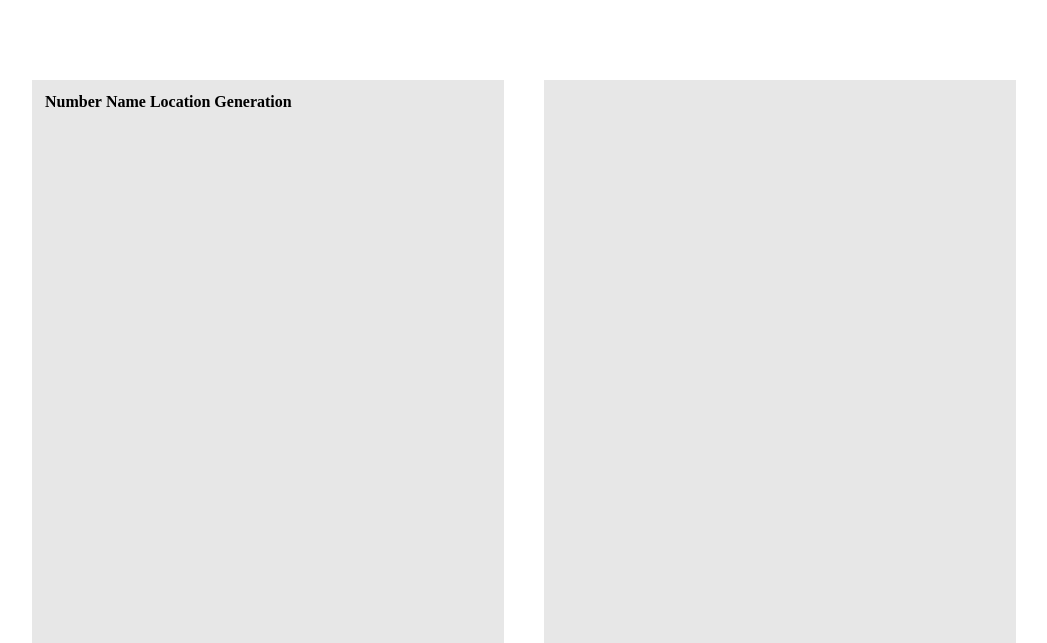
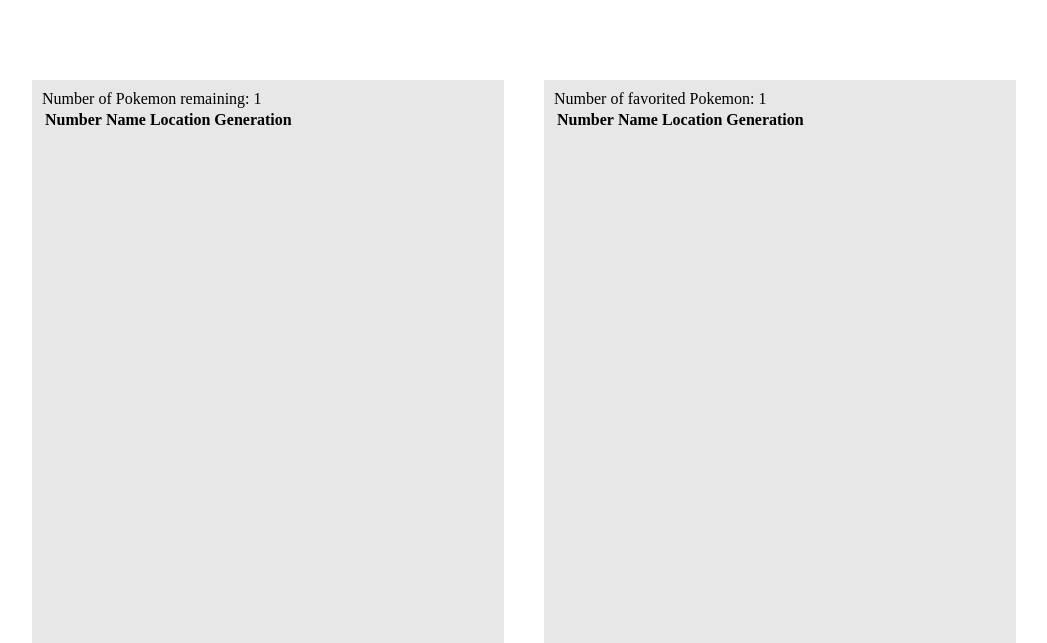
Before and after one commit to ryankupk/dbfp, a Flask app: page / in a window 1280 px wide. Shown: the top 643 px of the page, without its empty margins (116-1163 px from the left). Run offline with Flask 2, Linux system fonts and the light colour scheme; tables that the repository leaves empty or names only in its code hold one stand-in row (values such as "Sample post"); lists and menus that the app fills with data are empty.

Commit message:
completed but ugly

```diff
--- a/app.py
+++ b/app.py
@@ -1,4 +1,4 @@
-from flask import Flask, render_template, request
+from flask import Flask, render_template, request, jsonify, make_response
 import mysql.connector
 import os.path
 from db_tunnel import DatabaseTunnel
@@ -25,15 +25,39 @@
         CORS(app)
         @app.route('/')
         def index():
-            cursor.execute("SELECT Pokemon.number, Pokemon.name, Location.name, Generation.name FROM Pokemon JOIN Location ON Pokemon.location = Location.ID JOIN Generation ON Pokemon.generation = Generation.ID")
-            return render_template('index.html', userDetails=cursor)
+            cursor.execute("SELECT COUNT(*) FROM Pokemon")
+            curNumber = cursor.fetchall()
+            cursor.execute("SELECT COUNT(*) FROM PokemonFavorite")
+            favNumber = cursor.fetchall()
+            cursor.execute("""SELECT Pokemon.number, Pokemon.name, Location.name, Generation.name FROM Pokemon
+                                JOIN Location ON Pokemon.location = Location.ID
+                                JOIN Generation ON Pokemon.generation = Generation.ID""")
+            curPokes = cursor.fetchall()
+            cursor.execute("""SELECT PokemonFavorite.number, PokemonFavorite.name, Location.name, Generation.name FROM PokemonFavorite
+                                JOIN Location ON PokemonFavorite.location = Location.ID
+                                JOIN Generation ON PokemonFavorite.generation = Generation.ID""")
+            favList = cursor.fetchall()
+            return render_template('index.html', curNumber=curNumber, favNumber=favNumber, curList=curPokes, favList=favList)
 
         @app.route("/favorite", methods=[ "POST" ])
-        def favorite(yeet):
-            pokemon = request.form
-            number = pokemon["number"]
+        def favorite():
+            req = request.get_json()
+            pokemon = jsonify(req)
 
-            cursor.execute("CALL addToFavorite(" + number + ")")
+            res = make_response({}, 200)
+            cursor.execute("CALL FavoritePokemon(" + req["number"] +  ")")
+
+            return res
+
+        @app.route("/unfavorite", methods=[ "POST" ])
+        def unfavorite():
+            req = request.get_json()
+            pokemon = jsonify(req)
+
+            res = make_response({}, 200)
+            cursor.execute("CALL UnfavoritePokemon(" + req["number"] +  ")")
+
+            return res
 
 
 
--- a/templates/index.html
+++ b/templates/index.html
@@ -62,18 +62,34 @@
           <th>Location</th>
           <th>Generation</th>
         </tr>
-        {% for pokemon in userDetails %}
-        <tr id="{{pokemon[0]}}" onclick="addToFavorite(this)">
-          <td>{{pokemon[0]}}</td>
-          <td>{{pokemon[1]}}</td>
-          <td>{{pokemon[2]}}</td>
-          <td>{{pokemon[3]}}</td>
+        <tr>Number of Pokemon remaining: {{curNumber[0][0]}}</tr>
+        {% for curPoke in curList %}
+        <tr id="{{curPoke[0]}}" onclick="addToFavorite(this)">
+          <td>{{curPoke[0]}}</td>
+          <td>{{curPoke[1]}}</td>
+          <td>{{curPoke[2]}}</td>
+          <td>{{curPoke[3]}}</td>
         </tr>
         {% endfor %}
       </table>
     </div>
     <div class="scroll container" id="selectedContainer">
       <table id="selectedList">
+        <tr>
+          <th>Number</th>
+          <th>Name</th>
+          <th>Location</th>
+          <th>Generation</th>
+        </tr>
+        <tr>Number of favorited Pokemon: {{favNumber[0][0]}}</tr>
+        {% for favPoke in favList %}
+        <tr id="{{favPoke[0]}}" onclick="removeFromFavorite(this)">
+          <td>{{favPoke[0]}}</td>
+          <td>{{favPoke[1]}}</td>
+          <td>{{favPoke[2]}}</td>
+          <td>{{favPoke[3]}}</td>
+        </tr>
+        {% endfor %}
 
       </table>
     </div>
@@ -82,15 +98,43 @@
     <script src="https://code.jquery.com/jquery-3.4.1.min.js"></script>
     <script>
       function addToFavorite(elem) {
+
         let pokemon = {
-          number: elem.id,
+          number: elem.id
         }
-        $.ajax({
-          type: "POST",
-          url: '/',
-          data: pokemon,
-          success: () => {location.reload();}
-        });
+
+        fetch(`${window.origin}/favorite`, {
+          method: "POST",
+          credentials: "include",
+          body: JSON.stringify(pokemon),
+          cache: "no-cache",
+          headers: new Headers({
+            "content-type" : "application/json"
+          })
+        })
+        .then((response) => {
+          window.location.reload(true);
+        })
+      }
+
+      function removeFromFavorite(elem) {
+
+        let pokemon = {
+          number: elem.id
+        }
+
+        fetch(`${window.origin}/unfavorite`, {
+          method: "POST",
+          credentials: "include",
+          body: JSON.stringify(pokemon),
+          cache: "no-cache",
+          headers: new Headers({
+            "content-type" : "application/json"
+          })
+        })
+        .then((response) => {
+          window.location.reload(true);
+        })
       }
     </script>
   </body>
```
